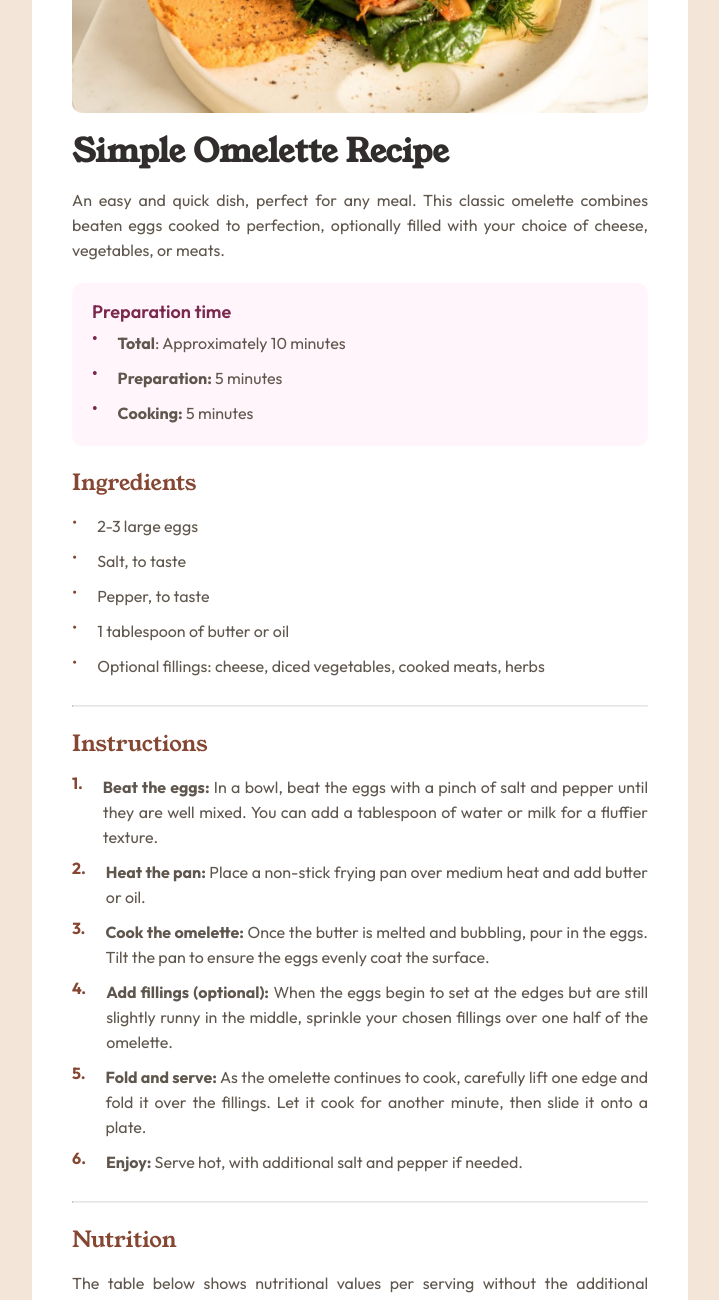
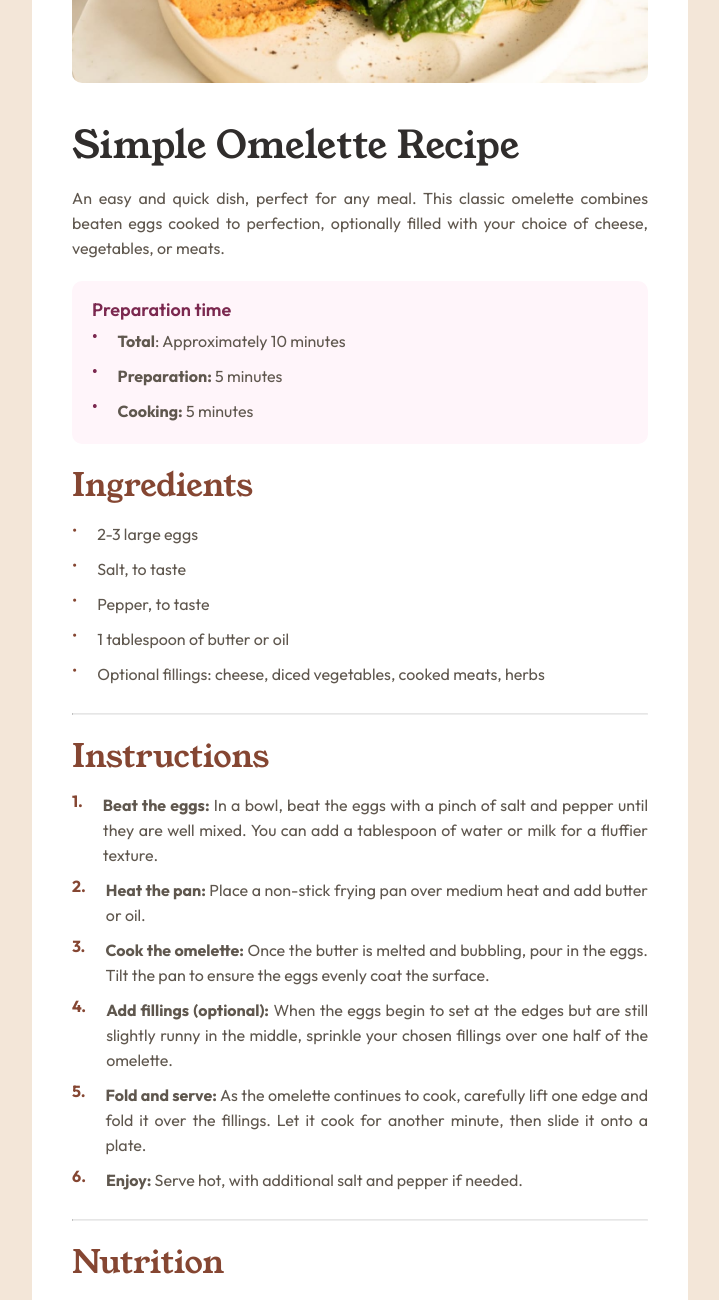
Before and after one commit to gilangr1440/gilangr-recipe-page-main, a plain HTML site: page index.html in a window 1280 px wide. Shown: the part 340-1640 px from the top of the page, without its empty margins (280-999 px from the left). Drawn offline with Linux system fonts and the light colour scheme.

Commit message:
fix font size

```diff
--- a/style.css
+++ b/style.css
@@ -172,12 +172,13 @@ body {
   width: 100%;
   display: flex;
   flex-direction: column;
-  gap: 20px;
+  gap: 22px;
 }
 
 .image-container {
   width: 100%;
   border-radius: 10px;
+  margin-bottom: 18px;
 }
 
 .header-image {
@@ -189,8 +190,8 @@ body {
 
 .header-section h1 {
   font-family: "YoungSerif";
-  font-size: 32px;
-  font-weight: 600;
+  font-size: 38px;
+  font-weight: 400;
   color: var(--dark-charcoal);
 }
 
@@ -252,7 +253,7 @@ body {
 
 .ingredients-section h2 {
   font-family: "YoungSerif";
-  font-size: 22px;
+  font-size: 32px;
   color: var(--nutmeg);
 }
 
@@ -290,7 +291,7 @@ hr {
 
 .instructions-section h2 {
   font-family: "YoungSerif";
-  font-size: 22px;
+  font-size: 32px;
   color: var(--nutmeg);
 }
 
@@ -326,7 +327,7 @@ hr {
 
 .nutrition-section h2 {
   font-family: "YoungSerif";
-  font-size: 22px;
+  font-size: 32px;
   color: var(--nutmeg);
 }
 
@@ -377,13 +378,16 @@ hr {
     height: 100%;
     object-fit: cover;
   }
+  .header-section h1 {
+    font-size: 34px;
+  }
 }
 
 @media only screen and (min-width: 600px) and (max-width: 992px) {
   .container {
     width: 65%;
     padding: 30px;
-    margin: 70px auto;
+    margin: 100px auto;
     background-color: white;
     border-radius: 10px;
   }
@@ -393,7 +397,7 @@ hr {
   .container {
     width: 45%;
     padding: 40px;
-    margin: 150px auto;
+    margin: 120px auto;
     background-color: white;
     border-radius: 10px;
   }
```
